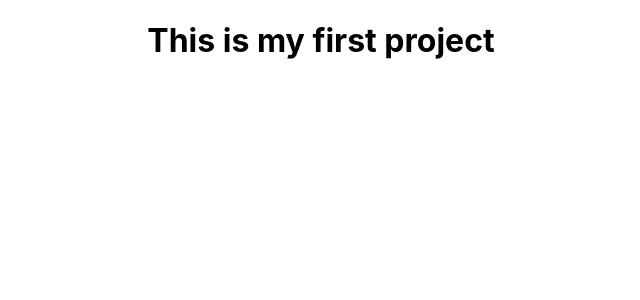
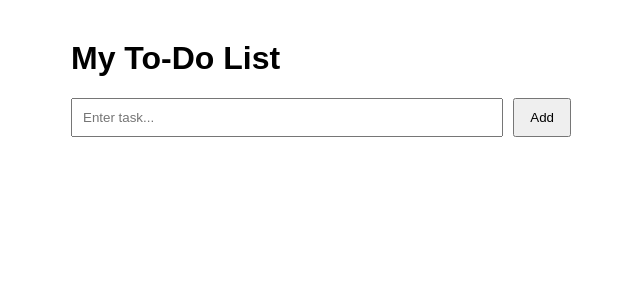
Before and after one commit to Rishabh-2412/Django_React_To_Do_List_Project, a React (Create React App) app in the folder frontend/: page / in a window 1280 px wide. Shown: the top 300 px of the page, without its empty margins (319-959 px from the left). Built offline with nearby package versions, Linux system fonts and the light colour scheme.

Commit message:
Basic Frontend Commit

```diff
--- a/frontend/src/App.css
+++ b/frontend/src/App.css
@@ -1,38 +1,25 @@
-.App {
-  text-align: center;
+.App{
+    width:500px;
+    margin:40px auto;
+    font-family:Arial;
 }
 
-.App-logo {
-  height: 40vmin;
-  pointer-events: none;
+form{
+    display:flex;
+    gap:10px;
+    margin-bottom:20px;
 }
 
-@media (prefers-reduced-motion: no-preference) {
-  .App-logo {
-    animation: App-logo-spin infinite 20s linear;
-  }
+input[type="text"]{
+    flex:1;
+    padding:10px;
 }
 
-.App-header {
-  background-color: #282c34;
-  min-height: 100vh;
-  display: flex;
-  flex-direction: column;
-  align-items: center;
-  justify-content: center;
-  font-size: calc(10px + 2vmin);
-  color: white;
+button{
+    padding:10px 15px;
+    cursor:pointer;
 }
 
-.App-link {
-  color: #61dafb;
+div{
+    margin-top:10px;
 }
-
-@keyframes App-logo-spin {
-  from {
-    transform: rotate(0deg);
-  }
-  to {
-    transform: rotate(360deg);
-  }
-}
--- a/frontend/src/App.js
+++ b/frontend/src/App.js
@@ -1,11 +1,22 @@
-import './App.css';
+import { useState } from "react";
+import "./App.css";
+import TaskForm from "./components/TaskForm";
+import TaskList from "./components/TaskList";
 
 function App() {
-  return (
-    <div className="App">
-      <h1>This is my first project</h1>
-    </div>
-  );
+
+    const [tasks, setTasks] = useState([]);
+    const addTask = (newTask) => {
+        setTasks([...tasks, newTask]);
+    };
+
+    return (
+        <div className="App">
+            <h1>My To-Do List</h1>
+            <TaskForm addTask={addTask}/>
+            <TaskList tasks={tasks} />
+        </div>
+    );
 }
 
 export default App;
--- a/frontend/src/components/TaskForm.jsx
+++ b/frontend/src/components/TaskForm.jsx
@@ -0,0 +1,28 @@
+import { useState } from "react";
+
+function TaskForm({ addTask }) {
+    const [task, setTask] = useState("");
+
+    const handleSubmit = (e) => {
+        e.preventDefault();
+        if(task.trim()==="") return;
+        addTask(task);
+        setTask("");
+    };
+
+    return (
+        <form onSubmit={handleSubmit}>
+            <input
+                type="text"
+                value={task}
+                placeholder="Enter task..."
+                onChange={(e)=>setTask(e.target.value)}
+            />
+            <button type="submit"> Add </button>
+        </form>
+
+    );
+
+}
+
+export default TaskForm;
--- a/frontend/src/components/TaskItem.jsx
+++ b/frontend/src/components/TaskItem.jsx
@@ -0,0 +1,12 @@
+function TaskItem(props) {
+    return (
+        <div>
+            <input type="checkbox" />
+            <span>{props.task}</span>
+            <button>Edit</button>
+            <button>Delete</button>
+        </div>
+    );
+}
+
+export default TaskItem;
--- a/frontend/src/components/TaskList.jsx
+++ b/frontend/src/components/TaskList.jsx
@@ -0,0 +1,17 @@
+import TaskItem from "./TaskItem";
+
+function TaskList({ tasks }) {
+
+    return (
+        <div>
+            {tasks.map((task, index) => (
+                <TaskItem
+                    key={index}
+                    task={task}
+                />
+            ))}
+        </div>
+    );
+}
+
+export default TaskList;
```
